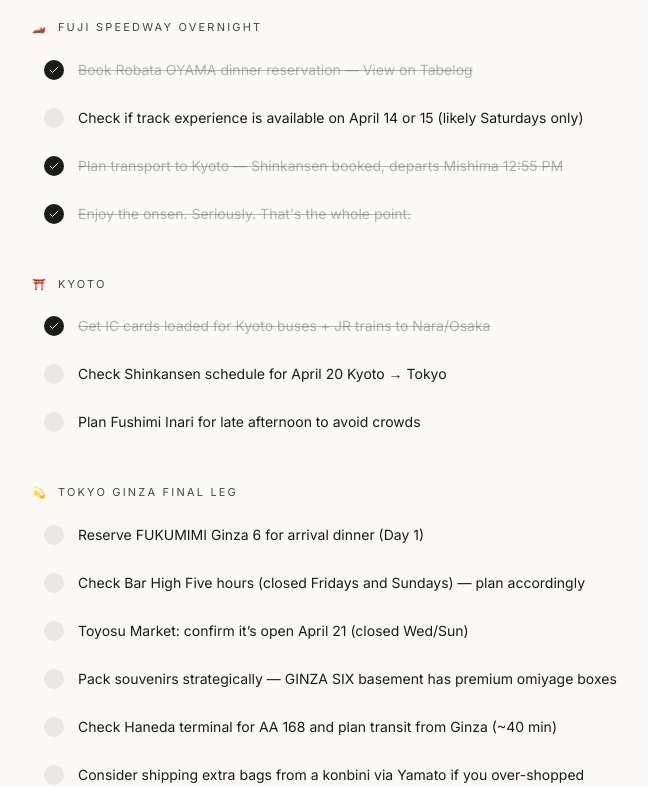
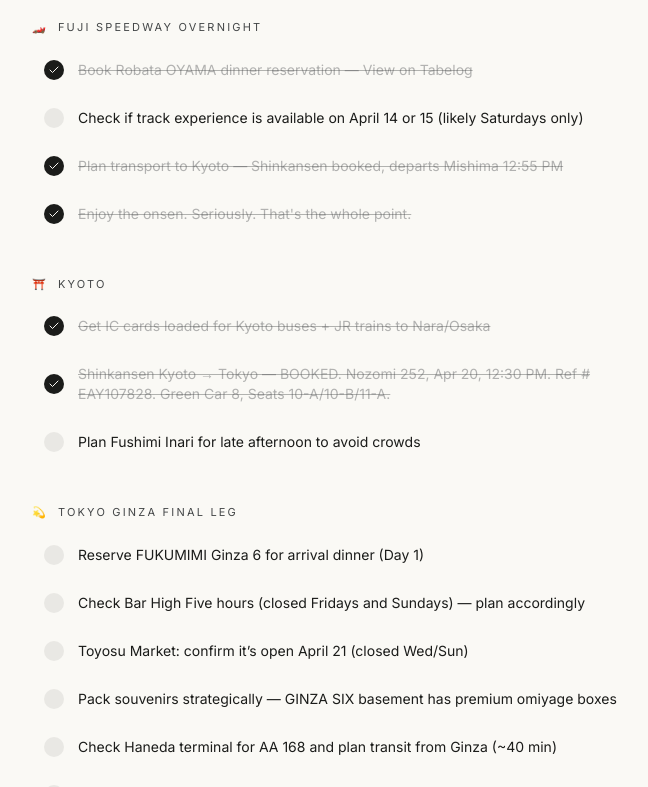
Before and after one commit to kingKaiser92/japan-trip-2026, a Next.js app: page /checklist in a window 1280 px wide. Shown: the part 966-1753 px from the top of the page, without its empty margins (292-940 px from the left). Built offline with nearby package versions, Linux system fonts and the light colour scheme.

Commit message:
Sync itinerary from Notion

```diff
--- a/src/data/actionItems.ts
+++ b/src/data/actionItems.ts
@@ -104,10 +104,10 @@
     completed: true,
   },
   {
-    id: "kyoto-check-shinkansen-schedule-for-",
-    text: "Check Shinkansen schedule for April 20 Kyoto → Tokyo",
+    id: "kyoto-shinkansen-kyoto-tokyo-booked-",
+    text: "Shinkansen Kyoto → Tokyo — BOOKED. Nozomi 252, Apr 20, 12:30 PM. Ref # EAY107828. Green Car 8, Seats 10-A/10-B/11-A.",
     legSlug: "kyoto",
-    completed: false,
+    completed: true,
   },
   {
     id: "kyoto-plan-fushimi-inari-for-late-af",
--- a/src/data/days.ts
+++ b/src/data/days.ts
@@ -730,11 +730,11 @@
     activities: [
       {
         id: "d10-check-in-hotel-grand-bach-toky-0",
-        time: "3:00 PM",
+        time: "3:30 PM",
         isApproximate: true,
         name: "Check in — Hotel Grand Bach Tokyo Ginza",
         category: "hotel",
-        notes: "Drop bags. You’re in central Ginza — Dover Street Market, Kindal, GINZA SIX are all within a 5-minute walk.",
+        notes: "Nozomi 252 arrives Tokyo Station 2:45 PM. ~15 min to hotel from there. Drop bags. You're in central Ginza — Dover Street Market, Kindal, GINZA SIX are all within a 5-minute walk.",
         isOptional: false,
         mapsQuery: "Check in — Hotel Grand Bach Tokyo Ginza",
       },
```
